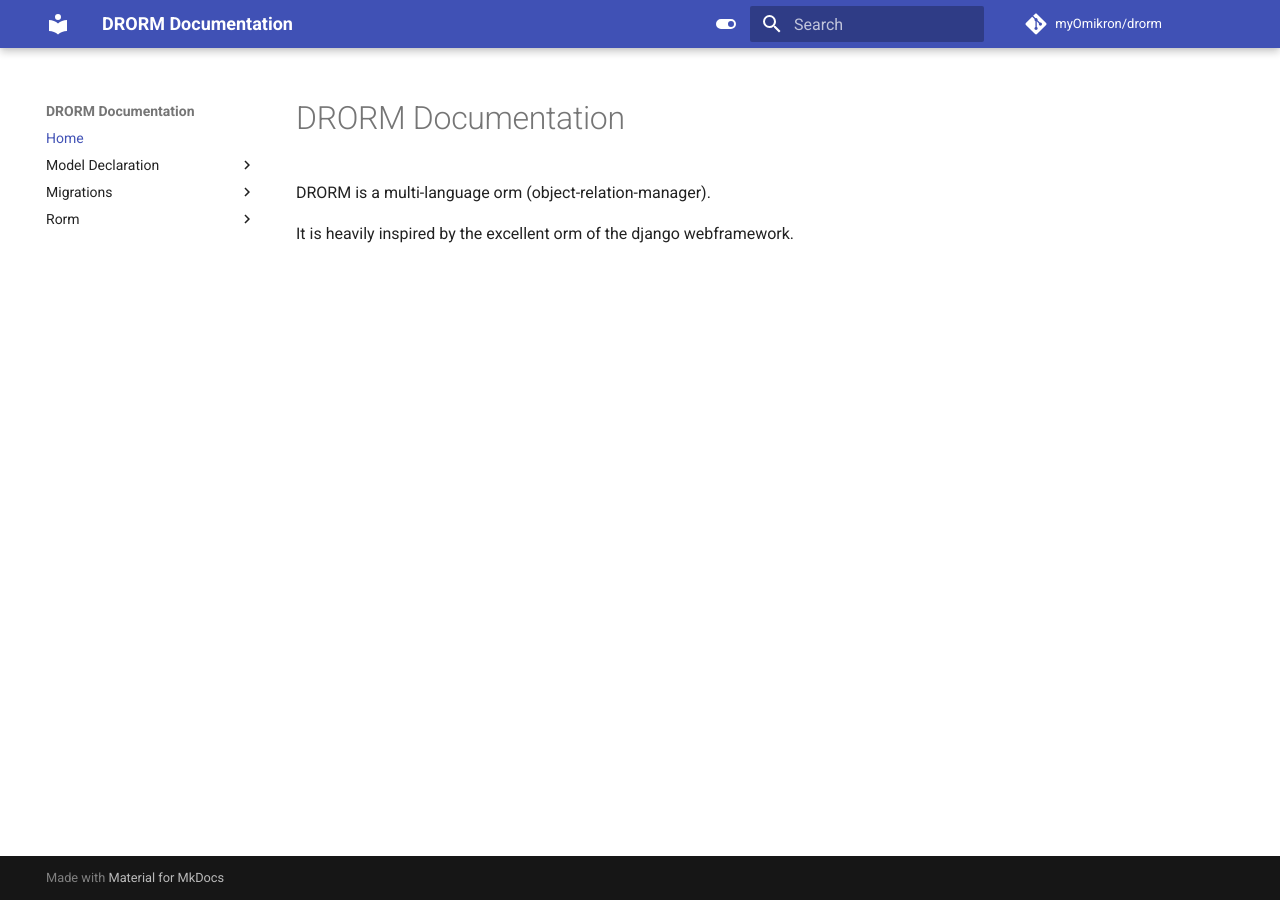
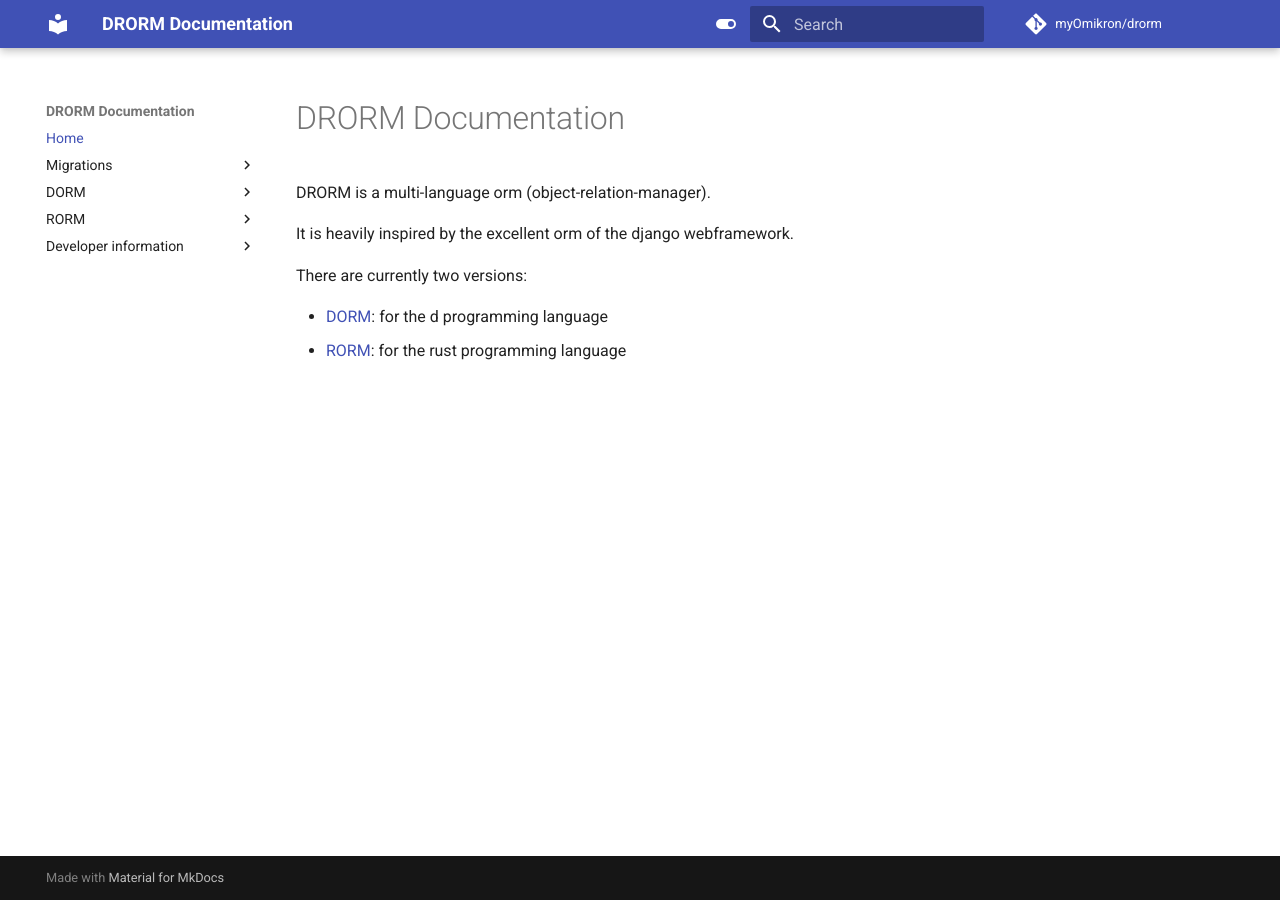
Before and after one commit to rorm-orm/rorm, an MkDocs documentation site: the page built from docs/docs/index.md, in a window 1280 px wide. Built offline with MkDocs 1.6.1 and Material for MkDocs 9.7.7, drawn with Linux system fonts in a browser that asks for light colours; comment, search, counter and statistics services are not loaded.

Commit message:
Restructered docs

```diff
--- a/docs/docs/index.md
+++ b/docs/docs/index.md
@@ -3,3 +3,8 @@
 DRORM is a multi-language orm (object-relation-manager).
 
 It is heavily inspired by the excellent orm of the django webframework.
+
+There are currently two versions:
+
+- [DORM](dorm/getting_started): for the d programming language
+- [RORM](rorm/getting_started): for the rust programming language
--- a/docs/mkdocs.yml
+++ b/docs/mkdocs.yml
@@ -31,15 +31,18 @@
       emoji_generator: !!python/name:materialx.emoji.to_svg
 nav:
   - Home: index.md
-  - Model Declaration:
-    - Model Declaration: declaration/model_declaration.md
-    - Associations: declaration/associations.md
   - Migrations:
     - Migrations: migrations/migrations.md
     - Make Migrations: migrations/makemigrations.md
     - Migration File Format: migrations/migration_files.md
     - Linter: migrations/linter.md
     - Internal Model Representation: migrations/internal_model_representation.md
-  - Rorm:
+  - DORM:
+    - Getting Started: dorm/getting_started.md
+    - Model Declaration: dorm/model_declaration.md
+    - Associations: dorm/associations.md
+  - RORM:
     - Getting Started: rorm/getting_started.md
     - Model Declaration: rorm/model_declaration.md
+  - Developer information:
+    - Style Guidelines: developer/guidelines.md
```
Also changed, not shown: docs/docs/developer/guidelines.md (added, +5 -0 lines), docs/docs/dorm/getting_started.md (added, +1 -0 lines), docs/docs/dorm/associations.md (renamed from docs/docs/declaration/associations.md), docs/docs/dorm/model_declaration.md (renamed from docs/docs/declaration/model_declaration.md).
